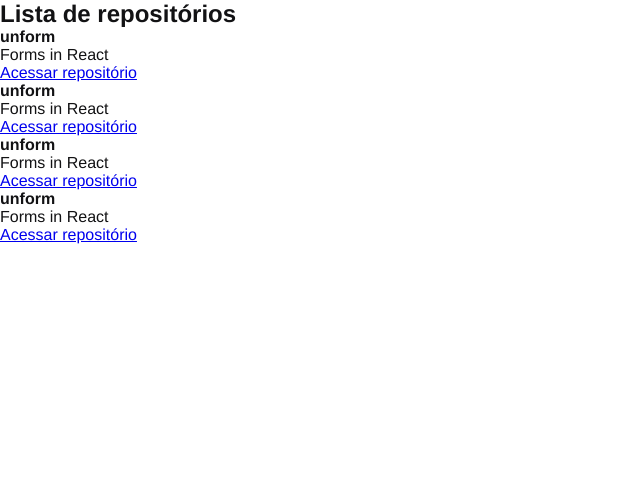
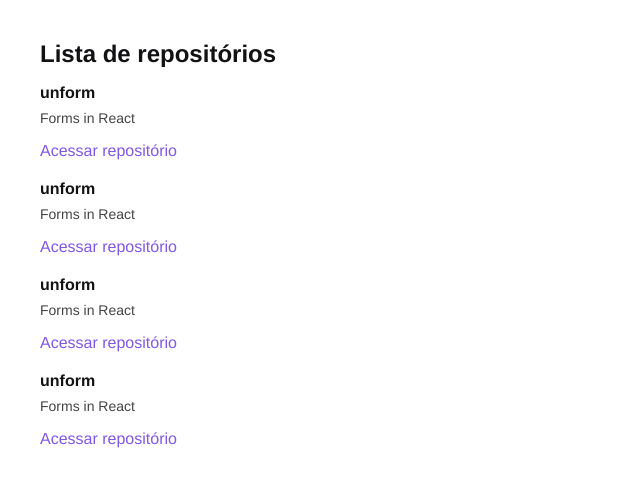
Before and after one commit to jsenger/ignite-github-explorer, a React app: page / in a window 1280 px wide. Shown: the top 486 px of the page, without its empty margins (0-640 px from the left). Built offline with nearby package versions, Linux system fonts and the light colour scheme.

Commit message:
Add styles to repository list

```diff
--- a/src/components/RepositoryList.jsx
+++ b/src/components/RepositoryList.jsx
@@ -1,14 +1,15 @@
-import { RepositoryItem } from "./RepositoryItem";
+import { RepositoryItem } from './RepositoryItem';
+import '../styles/repositories.scss';
 
 const repository = {
   name: 'unform',
   description: 'Forms in React',
-  link: 'https://github.com/'
-}
+  link: 'https://github.com/',
+};
 
 export function RepositoryList() {
   return (
-    <section className="respository-list">
+    <section className="repository-list">
       <h1>Lista de repositórios</h1>
 
       <ul>
--- /dev/null
+++ b/src/styles/repositories.scss
@@ -0,0 +1,30 @@
+section.repository-list {
+  margin: 40px;
+
+  h1 {
+    margin-bottom: 16px;
+  }
+
+  ul {
+    list-style: none;
+
+    li {
+      & + li {
+        margin-top: 20px;
+      }
+
+      p {
+        font-size: 14px;
+        color: #444;
+        margin-top: 8px;
+      }
+
+      a {
+        display: inline-block;
+        margin-top:16px;
+        text-decoration: none;
+        color: #8257e6;
+      }
+    }
+  }
+}
```
